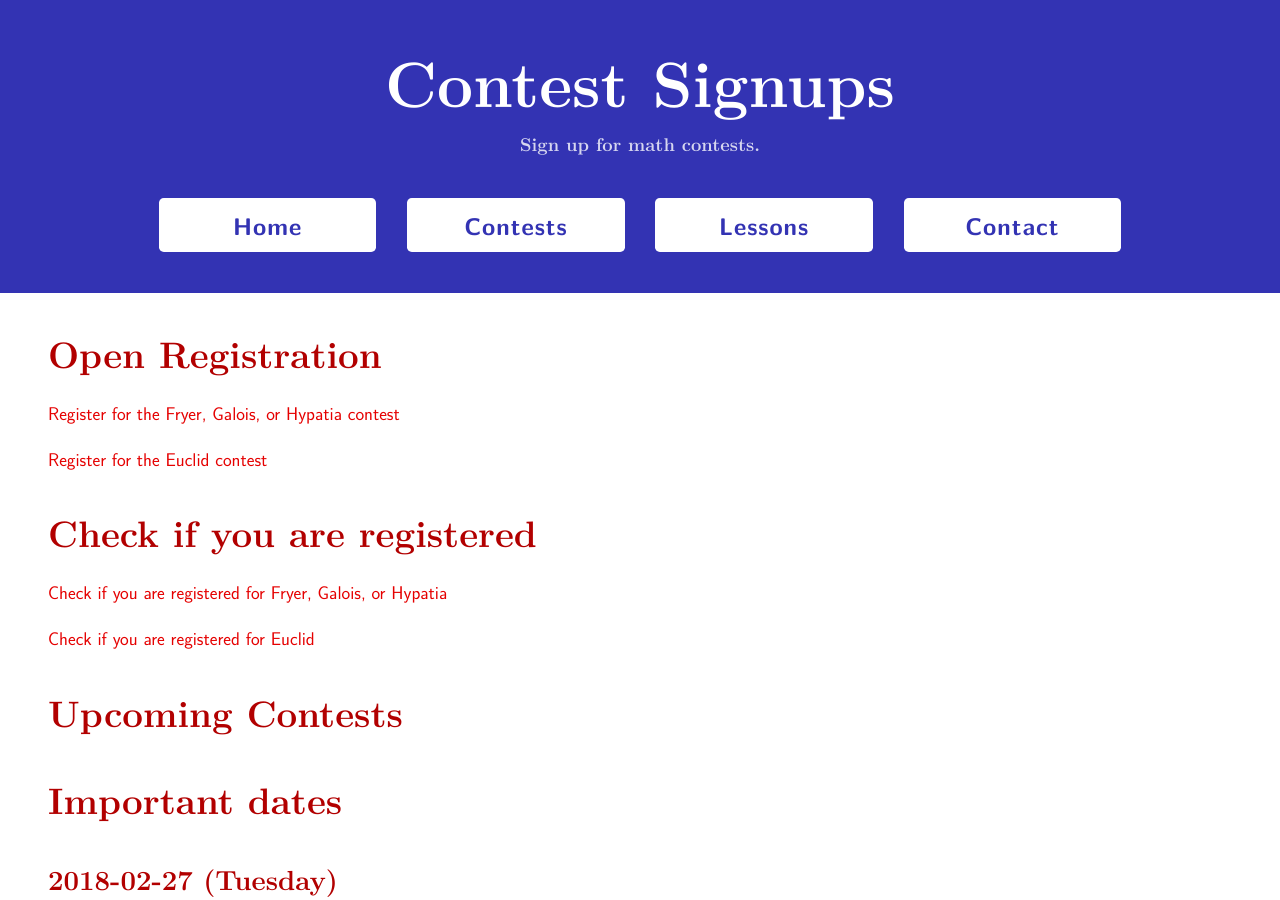
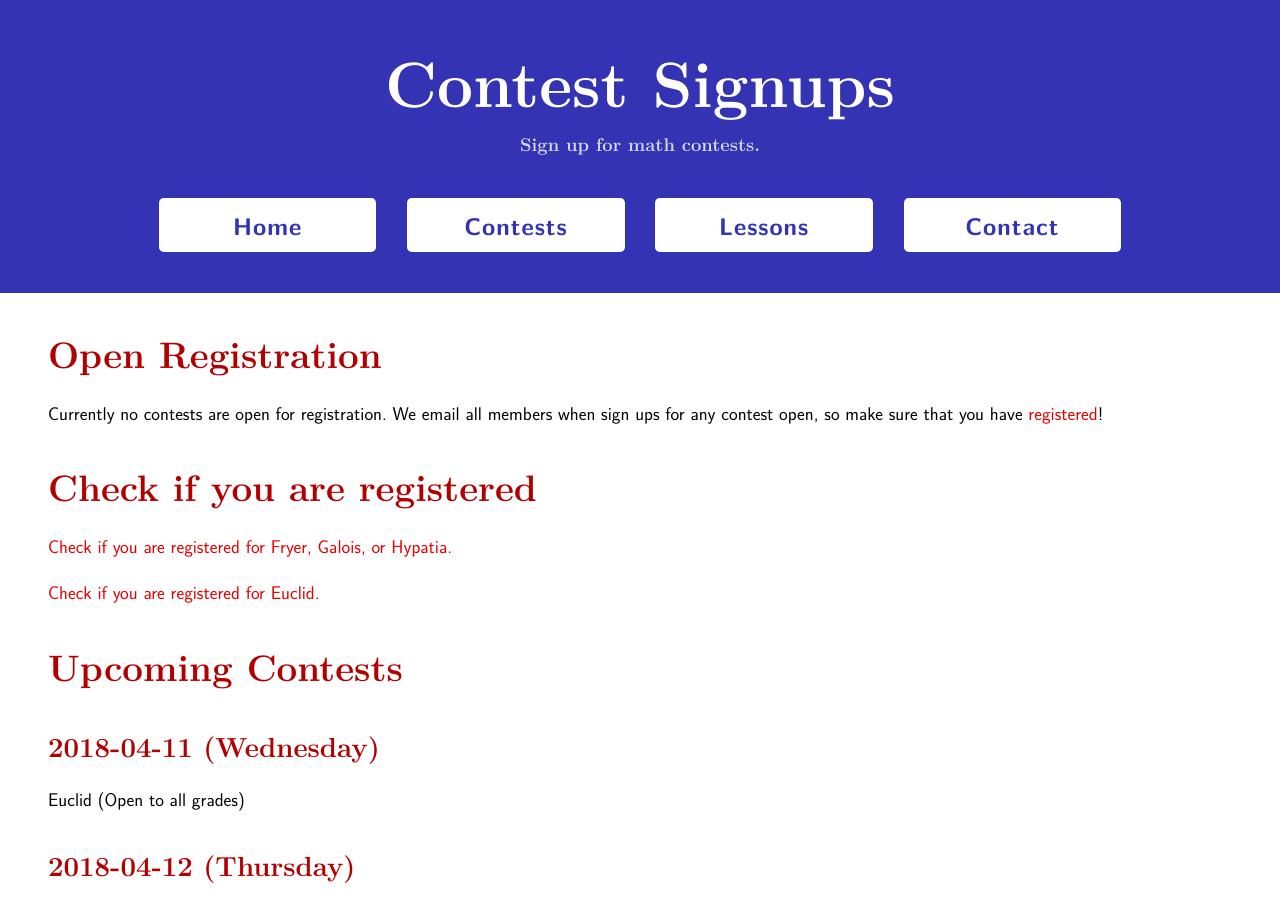
Before and after one commit to MackenzieMathClub/mackenziemathclub.github.io, a Jekyll site: the page built from contests.md, in a window 1280 px wide and 900 px high. Built offline with Jekyll 4.4.1, drawn with Linux system fonts in a browser that asks for light colours; some of the changed text lies outside the part shown.

Commit message:
Remove contest registrations.

```diff
--- a/contests.md
+++ b/contests.md
@@ -6,26 +6,14 @@ permalink: /contests/
 ---
 
 # Open Registration
-[Register for the Fryer, Galois, or Hypatia contest](https://docs.google.com/forms/d/e/1FAIpQLScT2ZiHT1kIuK9NWt6eSRso_IUPsxOoKVWtYLcr5Db8OXg8sg/viewform?usp=sf_link)
-
-[Register for the Euclid contest](https://docs.google.com/forms/d/e/1FAIpQLSdxt4jwsO6SuCKCSyH1dGNUx0MDeWJtZrQ2aqImoK-96uiBXg/viewform?usp=sf_link)
+Currently no contests are open for registration. We email all members when sign ups for any contest open, so make sure that you have [registered](https://docs.google.com/forms/d/e/1FAIpQLSep96V56cLMw8NlLrIVQUZOxjBxU7iJSyFpDpnj6kJT8ZCfVw/viewform?usp=sf_link)!
 
 # Check if you are registered
-[Check if you are registered for Fryer, Galois, or Hypatia](https://docs.google.com/spreadsheets/d/108UI6QhG_JoAhxS3g54vN04dWpdsjffC4bba01rBts4/edit?usp=sharing)
+[Check if you are registered for Fryer, Galois, or Hypatia.](https://docs.google.com/spreadsheets/d/108UI6QhG_JoAhxS3g54vN04dWpdsjffC4bba01rBts4/edit?usp=sharing)
 
-[Check if you are registered for Euclid](https://docs.google.com/spreadsheets/d/1IScAL6cSXG3optU7INbxhVlUlmvgisvzah4ijrpD1lY/edit?usp=sharing)
-
-<!--
-Currently no contests are open for registration. We email all members when sign ups for any contest open, so make sure that you have [registered](https://docs.google.com/forms/d/e/1FAIpQLSep96V56cLMw8NlLrIVQUZOxjBxU7iJSyFpDpnj6kJT8ZCfVw/viewform?usp=sf_link)!
--->
+[Check if you are registered for Euclid.](https://docs.google.com/spreadsheets/d/1IScAL6cSXG3optU7INbxhVlUlmvgisvzah4ijrpD1lY/edit?usp=sharing)
 
 # Upcoming Contests
-
-# Important dates
-## 2018-02-27 (Tuesday)
-Pascal (Gr. 9)\\
-Cayley (Gr. 10)\\
-Fermat (Gr. 11)
 ## 2018-04-11 (Wednesday)
 Euclid (Open to all grades)
 ## 2018-04-12 (Thursday)
```
